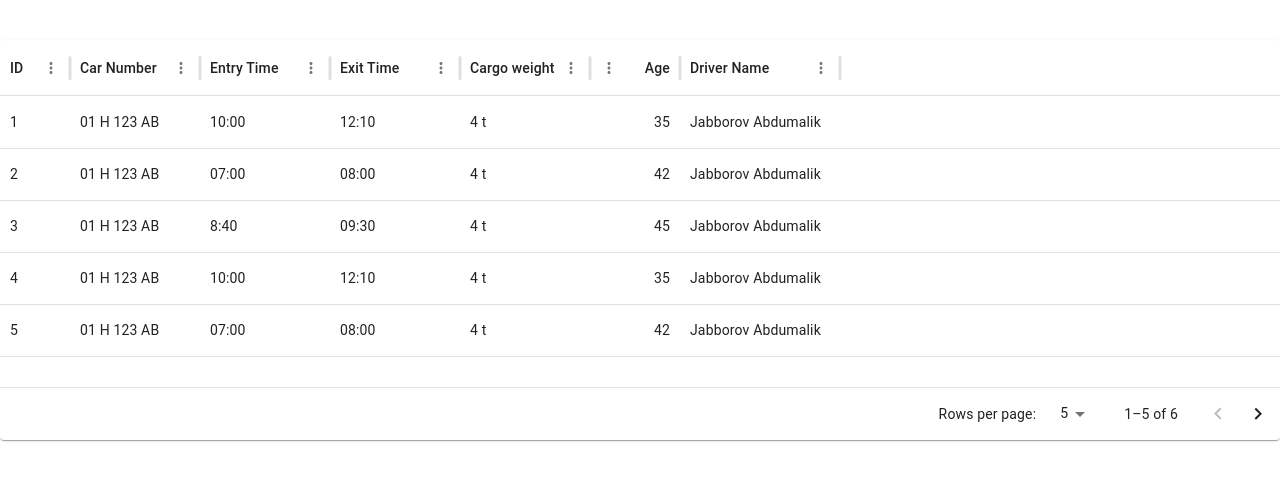
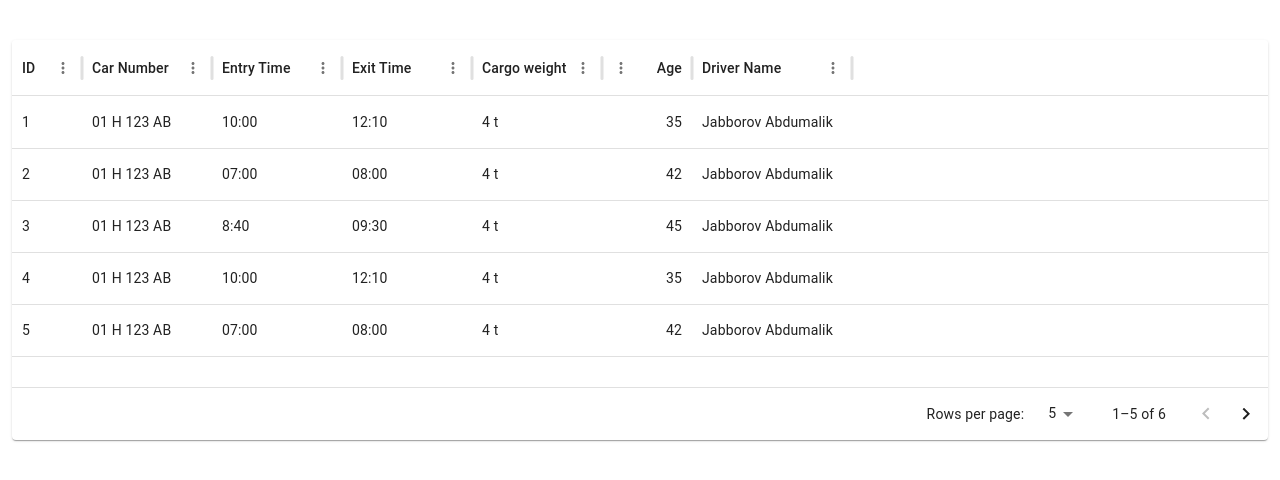
Before and after one commit to roziqovmuhammadali0110/Tarozi, a React (Vite) app: page /home in a window 1280 px wide. Shown: the top 480 px of the page. Built offline with nearby package versions, Linux system fonts and the light colour scheme.

Commit message:
padding add

```diff
--- a/src/pages/Home.jsx
+++ b/src/pages/Home.jsx
@@ -4,7 +4,7 @@ import DataTable from "../components/DataTable";
 
 const Home = () => {
   return (
-    <div className="max-w-[1440px] mx-auto py-10 ">
+    <div className="max-w-[1440px] mx-auto py-10 px-3">
       {/* <Navbar /> */}
       {/* <Header /> */}
       <DataTable />
--- a/src/pages/TelPages.jsx
+++ b/src/pages/TelPages.jsx
@@ -8,7 +8,7 @@ function TelPages() {
     <div
       className="min-h-screen flex items-center justify-center bg-gray-100"
       id="telPages">
-      <div className="bg-white p-8 rounded shadow-md w-96">
+      <div className="bg-white p-8 rounded shadow-md w-96 mt-2">
         <h2 className="text-2xl font-bold mb-6 text-center">
           {isLogin ? "Login" : "Register"}
         </h2>
```
